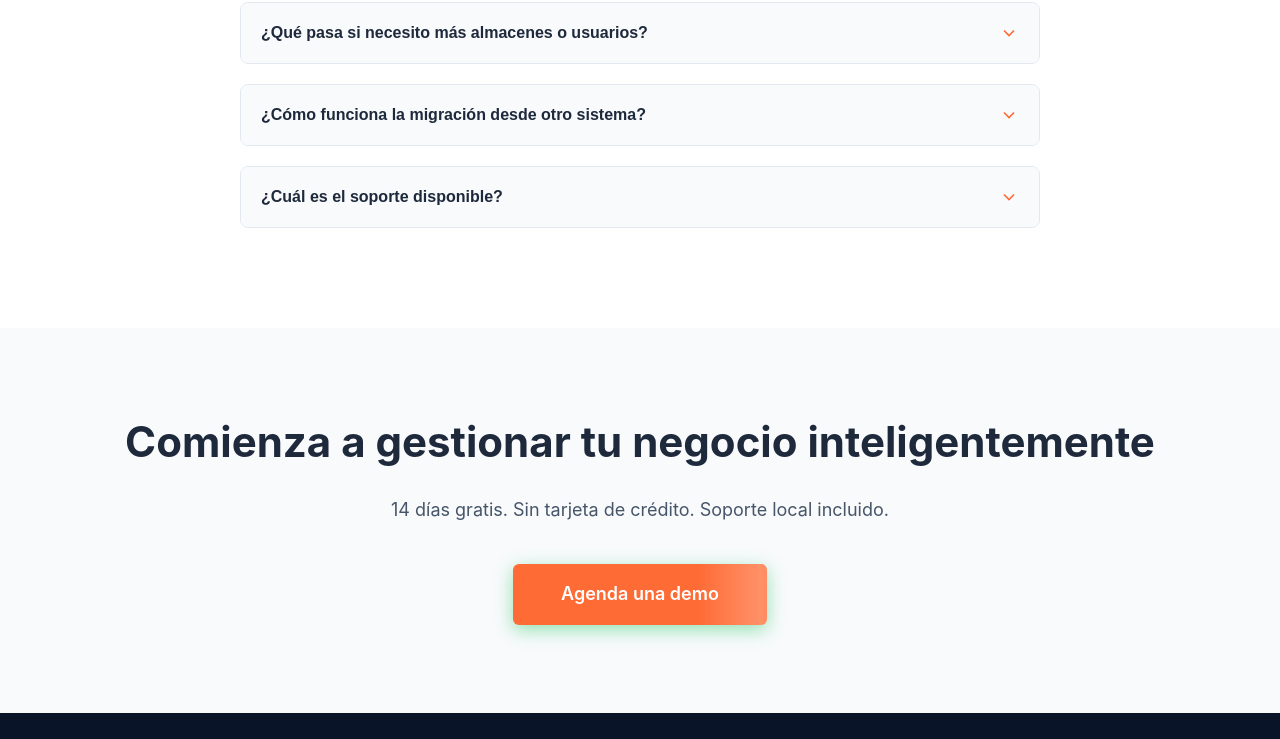
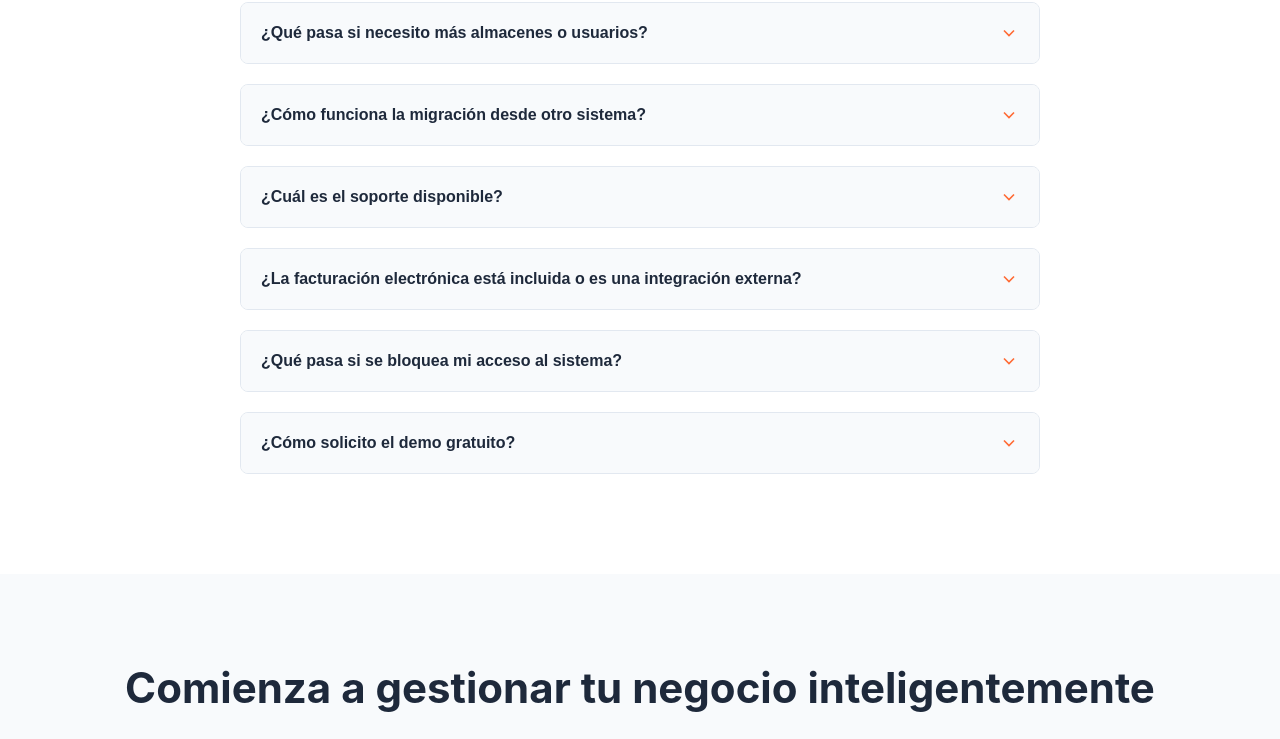
Before and after one commit to mmerino78/digisoft-website, a website: page index.html in a window 1280 px wide. Shown: the part 5171-5910 px from the top of the page. Drawn offline with Linux system fonts and the light colour scheme.

Commit message:
Agrego preguntas y respuetas

```diff
--- a/index.html
+++ b/index.html
@@ -409,7 +409,7 @@
                         </svg>
                     </button>
                     <div class="faq-answer">
-                        <p>Nuestro equipo se encarga de migrar tus datos históricos de forma segura. El proceso es transparent y generalmente toma 1-2 semanas.</p>
+                        <p>Nuestro equipo migra tus datos históricos sin costo adicional: clientes, proveedores, productos, servicios, cuentas contables y facturas pendientes de pago, etc.. El proceso es seguro y generalmente toma 1-2 semanas.</p>
                     </div>
                 </div>
 
@@ -422,6 +422,42 @@
                     </button>
                     <div class="faq-answer">
                         <p>Soporte técnico vía WhatsApp, email y teléfono. Disponible de lunes a viernes 9AM-6PM.</p>
+                    </div>
+                </div>
+
+                <div class="faq-item">
+                    <button class="faq-question" onclick="toggleFaq(this)">
+                        <span>¿La facturación electrónica está incluida o es una integración externa?</span>
+                        <svg width="20" height="20" viewBox="0 0 24 24" fill="none" stroke="currentColor" stroke-width="2">
+                            <polyline points="6 9 12 15 18 9"></polyline>
+                        </svg>
+                    </button>
+                    <div class="faq-answer">
+                        <p>Está completamente integrada en el sistema, no es una API externa ni un módulo aparte. Una vez que tengas tu certificado digital, te acompañamos en el proceso de validación con la DGII.</p>
+                    </div>
+                </div>
+
+                <div class="faq-item">
+                    <button class="faq-question" onclick="toggleFaq(this)">
+                        <span>¿Qué pasa si se bloquea mi acceso al sistema?</span>
+                        <svg width="20" height="20" viewBox="0 0 24 24" fill="none" stroke="currentColor" stroke-width="2">
+                            <polyline points="6 9 12 15 18 9"></polyline>
+                        </svg>
+                    </button>
+                    <div class="faq-answer">
+                        <p>Por seguridad, el sistema bloquea el acceso luego de 5 intentos fallidos de inicio de sesión. Si esto ocurre, contáctanos por WhatsApp y lo resolvemos de inmediato.</p>
+                    </div>
+                </div>
+
+                <div class="faq-item">
+                    <button class="faq-question" onclick="toggleFaq(this)">
+                        <span>¿Cómo solicito el demo gratuito?</span>
+                        <svg width="20" height="20" viewBox="0 0 24 24" fill="none" stroke="currentColor" stroke-width="2">
+                            <polyline points="6 9 12 15 18 9"></polyline>
+                        </svg>
+                    </button>
+                    <div class="faq-answer">
+                        <p>Escríbenos por WhatsApp. Coordinamos una reunión breve para mostrarte el sistema, y ese mismo día te dejamos el acceso listo con los datos de tu empresa para que puedas comenzar a probarlo.</p>
                     </div>
                 </div>
             </div>
```
Also changed, not shown: 1 other file.
